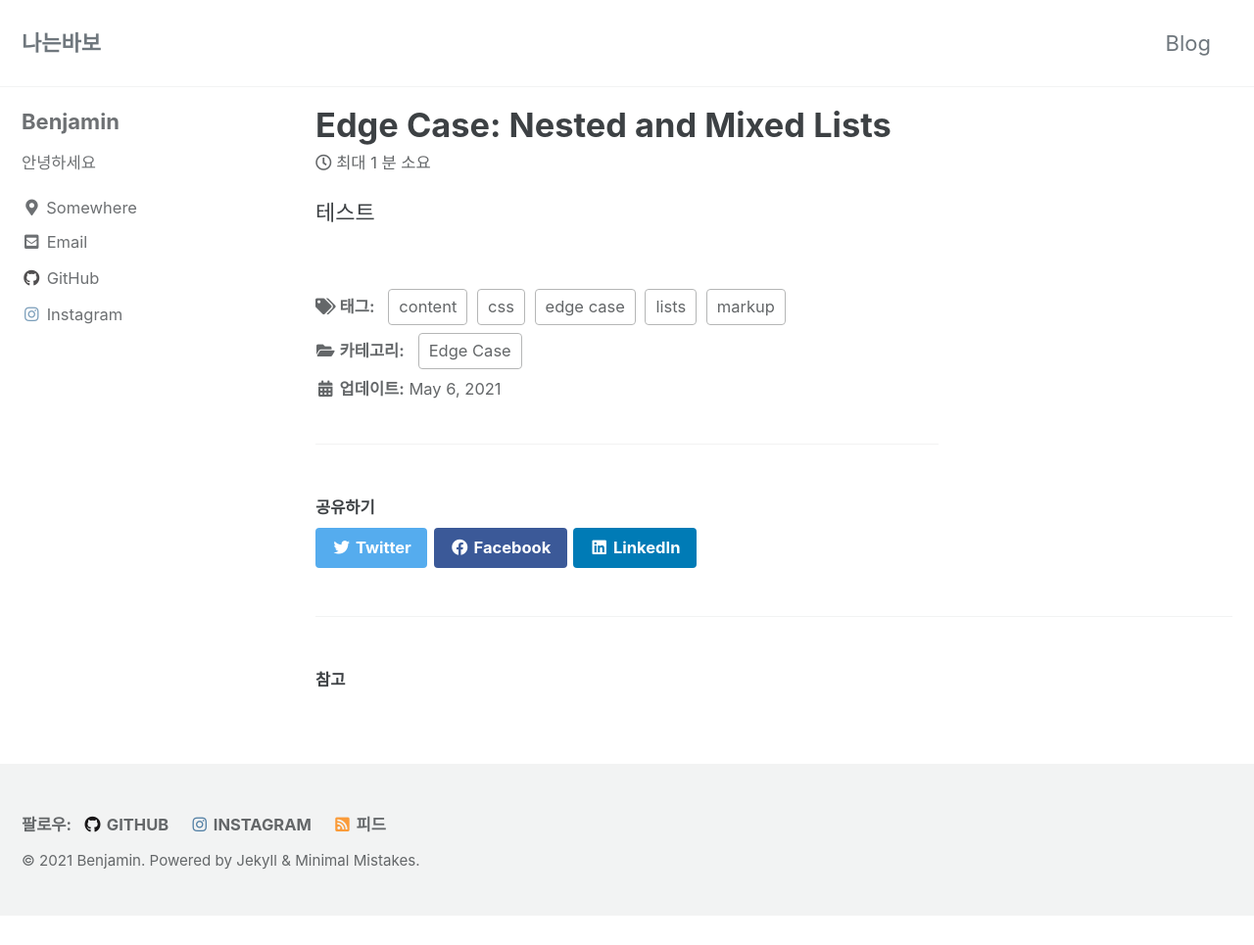
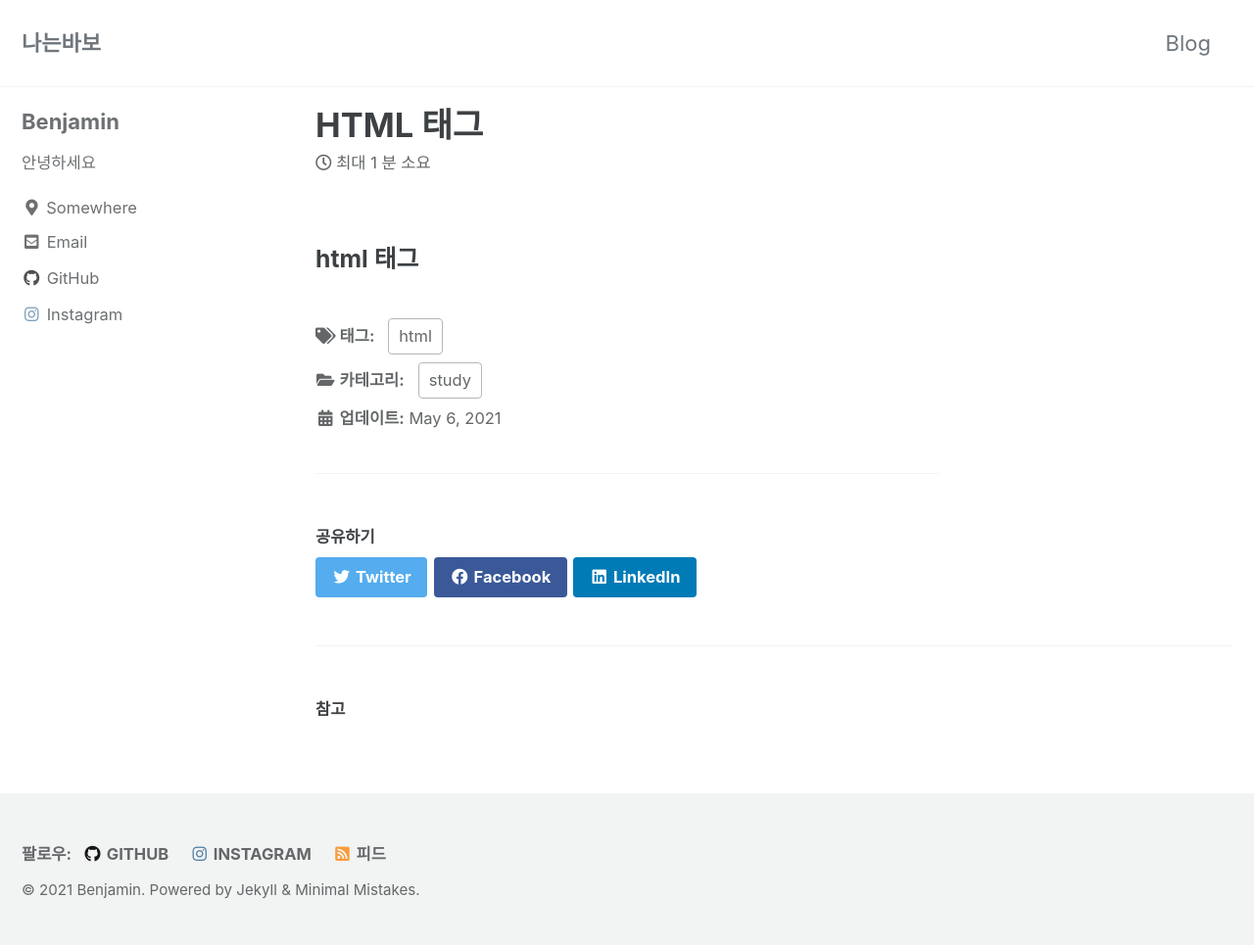
Before and after one commit to unh6uoj/unh6uoj.github.io, a Jekyll site: the page built from _posts/2021-05-06-test.md, in a window 1280 px wide. Shown: the whole page at 98% size. Built offline with Jekyll 4.4.1, drawn with Linux system fonts in a browser that asks for light colours; cached includes are drawn as plain includes; before the commit the page ends 935 px from its top, so only the background shows below that.

Commit message:
Update 2021-05-06-test.md

```diff
--- a/_posts/2021-05-06-test.md
+++ b/_posts/2021-05-06-test.md
@@ -1,13 +1,9 @@
 ---
-title: "Edge Case: Nested and Mixed Lists"
+title: "HTML <img>태그"
 categories:
-  - Edge Case
+  - study
 tags:
-  - content
-  - css
-  - edge case
-  - lists
-  - markup
+  - html
 ---
 
-테스트
+### html <img>태그
```
